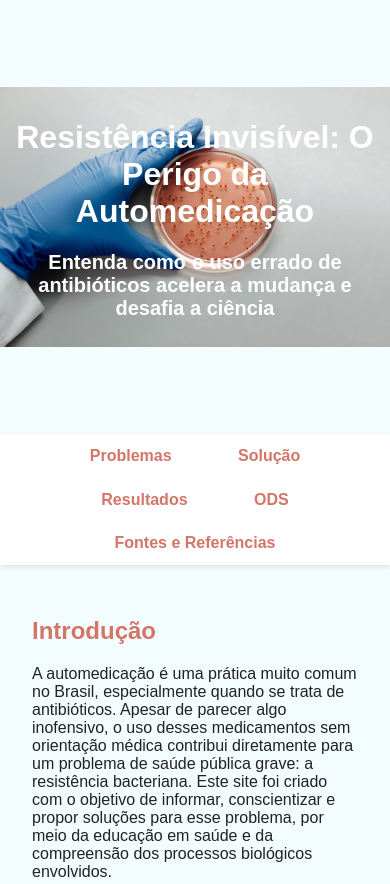
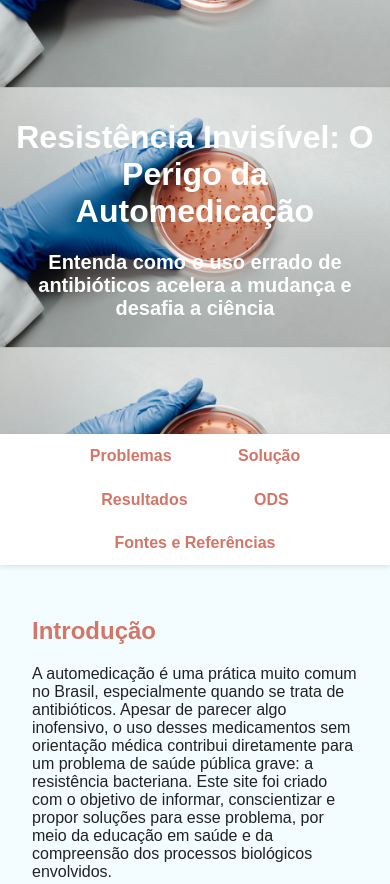
Before and after one commit to Matheus1199/projeto-ynae, a plain HTML site: page index.html in a window 390 px wide. Shown: the top 884 px of the page. Drawn offline with Linux system fonts and the light colour scheme.

Commit message:
Update style.css

```diff
--- a/style.css
+++ b/style.css
@@ -1,11 +1,3 @@
- @media screen and (max-width: 600px) {
-    header {
-        background-size: cover;
-        background-position: center;
-        background-repeat: no-repeat;
-
-    }
- }
  body {
             font-family: Arial, sans-serif;
             background-color: #F3FDFF;
```
